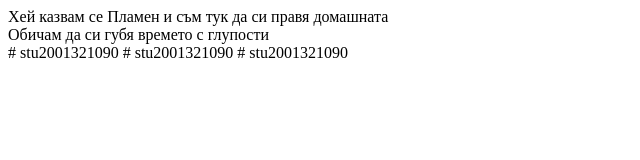
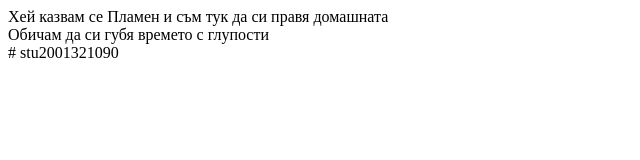
Before and after one commit to BeatDancer/stu2001321090, a plain HTML site: page index.html in a window 1280 px wide. Shown: the whole page, without its empty margins (0-640 px from the left). Drawn offline with Linux system fonts and the light colour scheme.

Commit message:
second try

```diff
--- a/index.html
+++ b/index.html
@@ -14,6 +14,5 @@
     <div>Обичам да си губя времето с глупости</div>
 
 </body>
-</html># stu2001321090
+</html>
 # stu2001321090
-# stu2001321090
```
